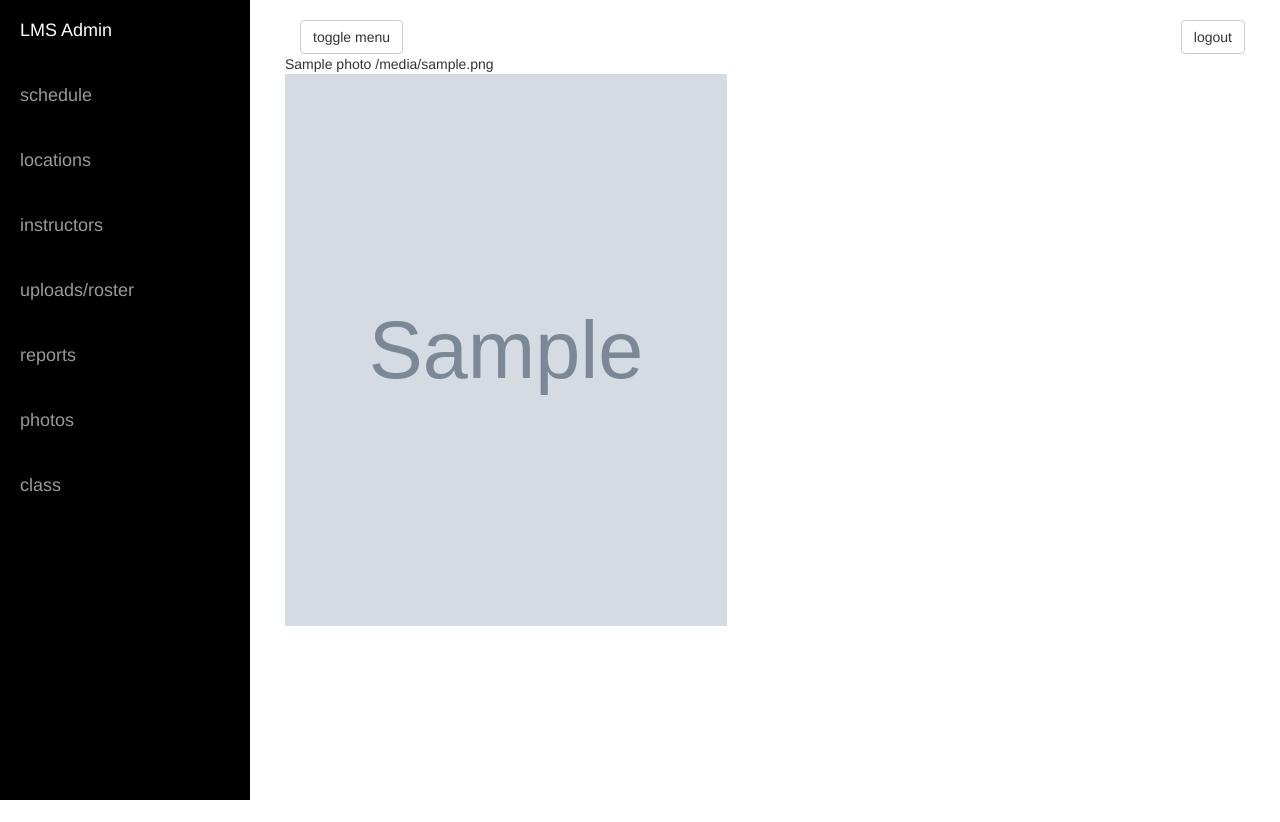
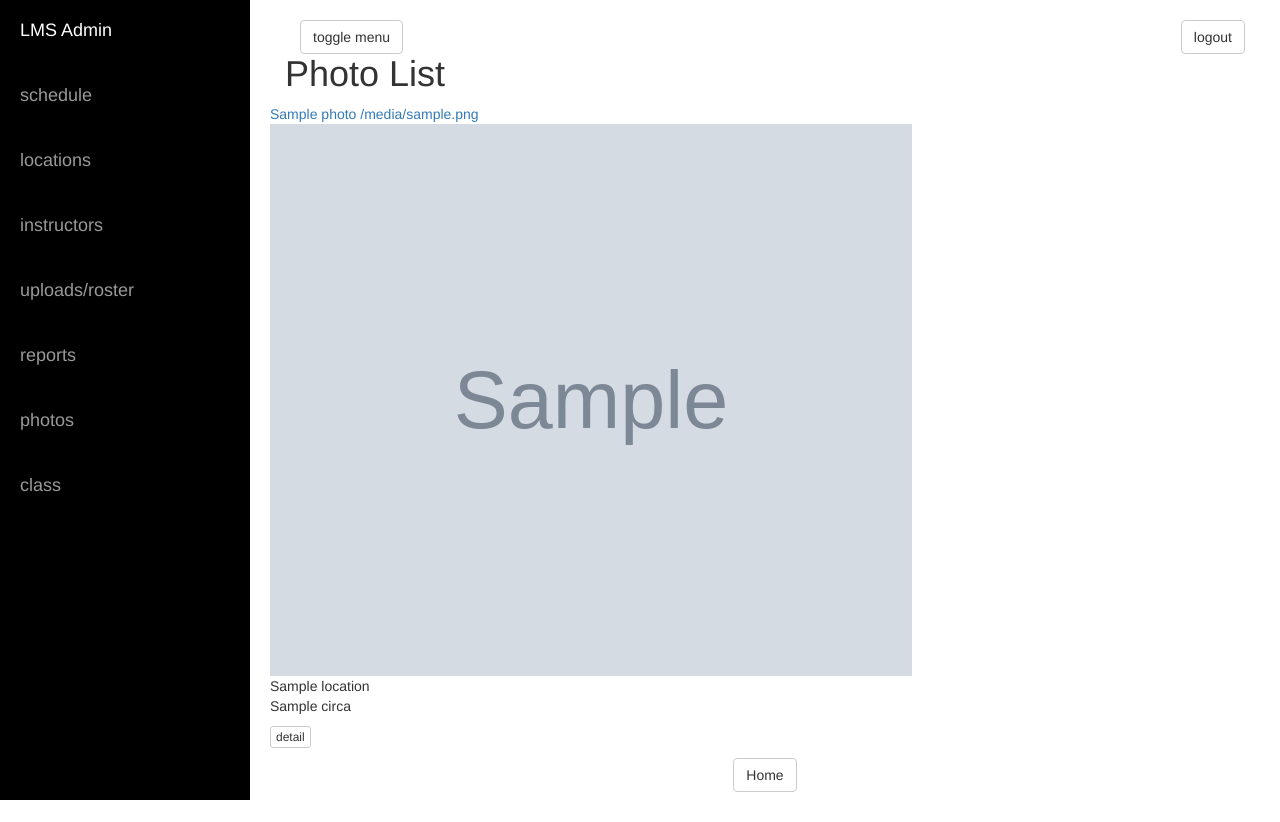
Before and after one commit to romanrafacz/LMS, a Django app: template templates/photos/photo_list.html in a window 1280 px wide. Before the commit the page ends 800 px from the top, so only its background shows below. Run offline with Django 3.2, Linux system fonts and the light colour scheme; the template is opened without the code that fills it: most values are stand-ins (such as "Sample title", 1, 10 or a date in 2020); grey boxes marked "Sample" are stand-in pictures; some libraries are stand-ins or nearby versions.

Commit message:
photos models/template updated

```diff
--- a/templates/photos/photo_list.html
+++ b/templates/photos/photo_list.html
@@ -1,11 +1,29 @@
 {%  extends 'base.html' %}
 
 {%  block content %}
+    <h1>Photo List</h1>
 
 {% for photo in photo_list %}
-{{ photo.title }}
-{{ photo.file}}</br>
-<img src="{{photo.file}}" height="552" width="442">
+    <div class="row">
+        <div class="">
+                <a href="" class="photo-media">
+                    {{ photo.title }}
+                    {{ photo.file}}</br>
+                    <img src="{{photo.file.url}}" height="552" width="642">
+                </a>
+        </div>
+        <div>
+            <div class="photo-caption">
+                {%  if photo.location or photo.circa %}
+                    <p>{{ photo.location }}<br> {{ photo.circa }}</p>
+                {% endif %}
+                <p class="detail"><a href="/" class="btn btn-default btn-xs">detail</a> </p>
+            </div>
+        </div>
+
+    </div>
 {% endfor %}
 
+    <p class="text-center space"><a href="/" class="btn btn-default">Home</a> </p>
+
 {%  endblock %}
```
Also changed, not shown: photos/models.py (+20 -0 lines), db.sqlite3, photos/migrations/0004_auto_20150327_1558.py (added), photos/photos/CHICAGO_4.jpg (added), photos/photos/vball2014.jpeg (added), 3 other files.
